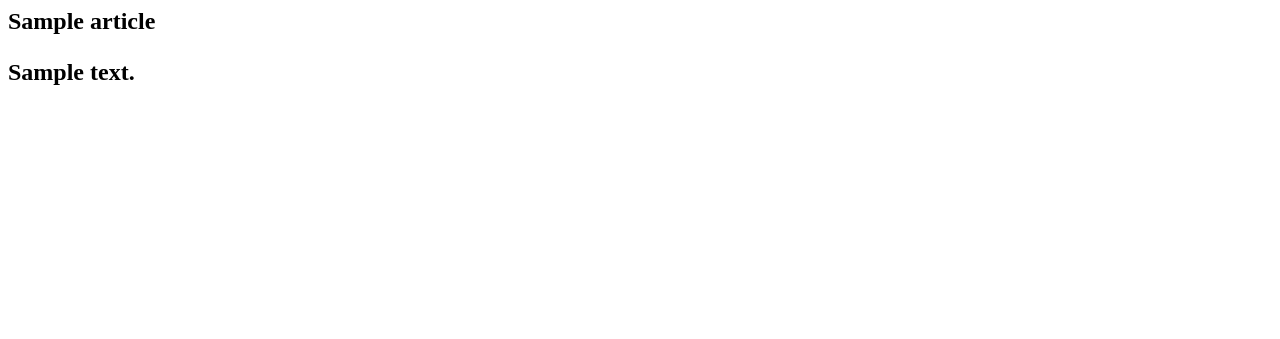
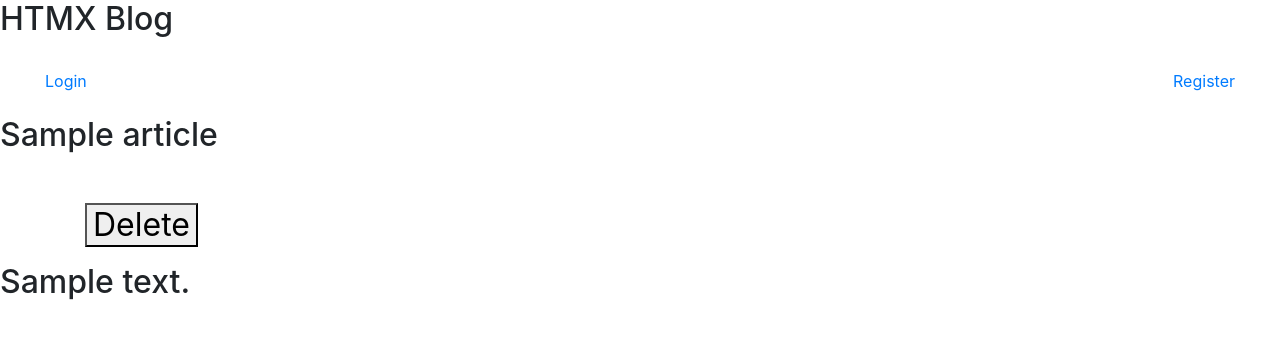
Before and after one commit to Mr-Destructive/htmx-blog-django, a Django app: template templates/articles/detail.html in a window 1280 px wide. Shown: the top 339 px of the page. Run offline with Django 4.2, Linux system fonts and the light colour scheme; the template is opened without the code that fills it: values that come from a table or form of the project are taken from there, others are empty; tables that the repository leaves empty hold one stand-in row (values such as "Sample post"); parts of the project's set-up code (start-up, migrations or seed data) failed here and were passed over; some libraries are stand-ins or nearby versions.

Commit message:
feat: delete and detail view

```diff
--- a/article/urls.py
+++ b/article/urls.py
@@ -2,6 +2,8 @@ from django.urls import path
 from . import views
 
 urlpatterns = [
+    path('', views.listArticle, name='article-list'),
+    path('<int:pk>', views.detailArticle, name='article-detail'),
     path('create/', views.createArticle, name='article-create'),
-    path('', views.listArticle, name='article-list'),
+    path('delete/<int:pk>', views.deleteArticle, name='article-delete'),
 ]
--- a/templates/articles/delete.html
+++ b/templates/articles/delete.html
@@ -0,0 +1,17 @@
+<script>
+  document.body.addEventListener('htmx:configRequest', (event) => {
+    event.detail.headers['X-CSRFToken'] = '{{ csrf_token }}';
+  })
+</script>
+<div hx-target="this" hx-swap="outerHTML" class="container pt-5">
+  <form method="post" >
+  {% csrf_token %}
+    <button
+      hx-delete="{% url 'article-delete' article.id %}"
+      hx-confirm="Are you sure, You want to delete this article?"
+      type="submit"
+      >
+      Delete
+    </button>
+  </form>
+</div>
--- a/templates/articles/detail.html
+++ b/templates/articles/detail.html
@@ -1,2 +1,6 @@
-<h2>{{ article.title }}
-<p>{{ article.content|linebreaks|safe }}</p>
+{% extends 'base.html' %}
+{% block body %}
+  <h2>{{ article.title }}
+  {% include 'articles/delete.html' %}
+  <p>{{ article.content|linebreaks|safe }}</p>
+{% endblock %}
```
Also changed, not shown: article/views.py (+12 -0 lines).
